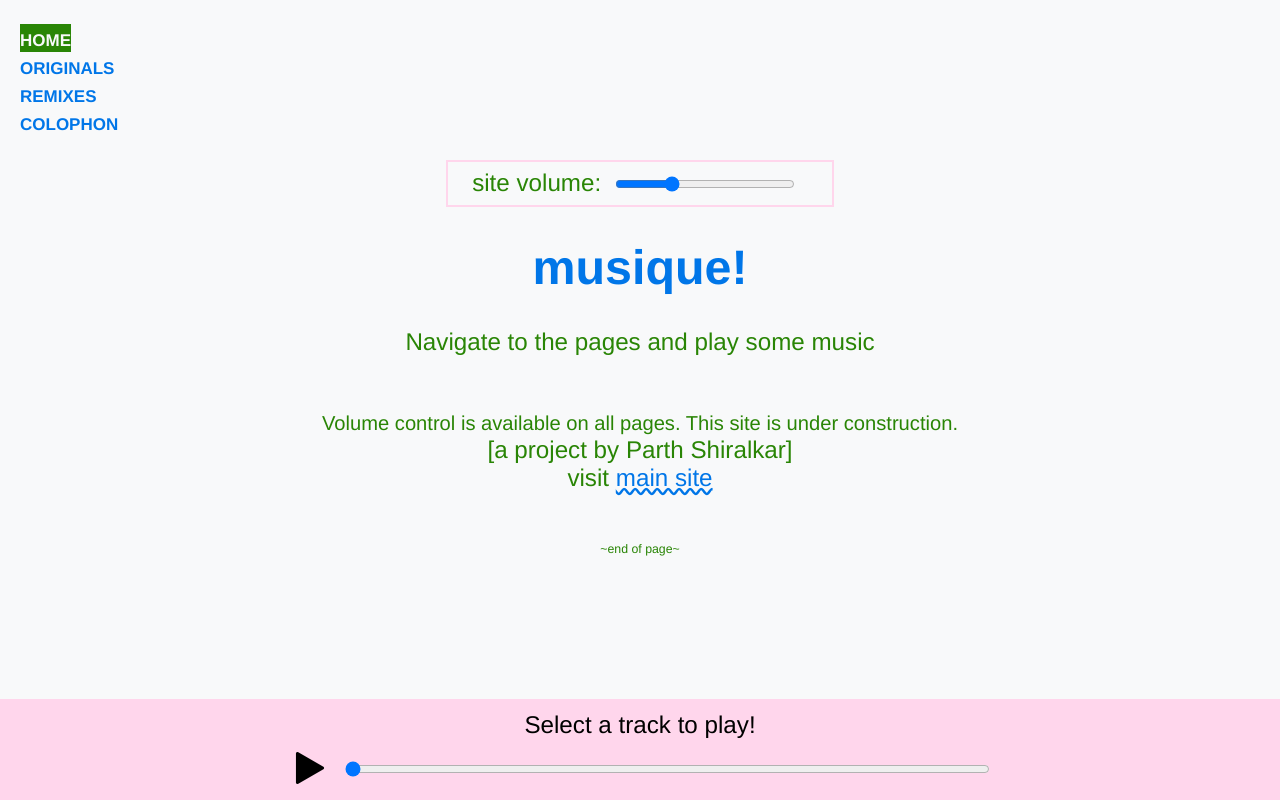
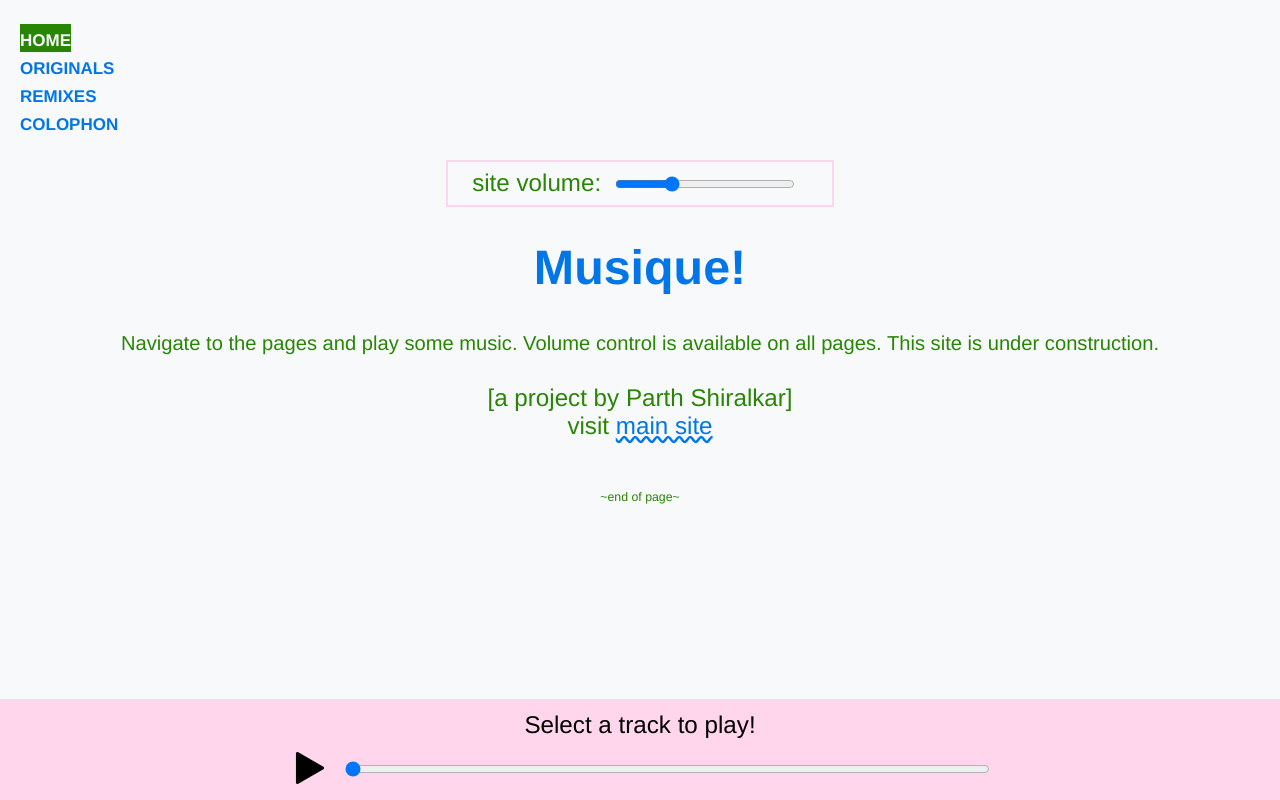
Before and after one commit to partheus/music, a Vue app: page / in a window 1280 px wide. Built offline with nearby package versions, Linux system fonts and the light colour scheme.

Commit message:
Fix header styles

```diff
--- a/src/views/HomePage.vue
+++ b/src/views/HomePage.vue
@@ -1,9 +1,8 @@
 <template>
   <div>
-    <h1>musique!</h1>
-    <p>Navigate to the pages and play some music</p>
+    <h1>Musique!</h1>
+    <small>Navigate to the pages and play some music. Volume control is available on all pages. This site is under construction.</small>
     <br>
-    <small>Volume control is available on all pages. This site is under construction.</small>
     <br>
     [a project by Parth Shiralkar]
     <br>
--- a/src/views/OriginalMusic.vue
+++ b/src/views/OriginalMusic.vue
@@ -1,6 +1,6 @@
 <template>
   <div class="music-container">
-    <h2>Original Music</h2>
+    <h1>Original Music</h1>
     <ul class="track-list">
       <li v-for="track in tracks" :key="track.id"
           :class="{ 'currently-playing': track.id === currentlyPlayingId }"
--- a/src/views/RemixMusic.vue
+++ b/src/views/RemixMusic.vue
@@ -1,6 +1,6 @@
 <template>
   <div class="music-container">
-    <h2>Remix Music</h2>
+    <h1>Remix Music</h1>
     <ul class="track-list">
       <li v-for="track in tracks" :key="track.id"
           :class="{ 'currently-playing': track.id === currentlyPlayingId }"
```
